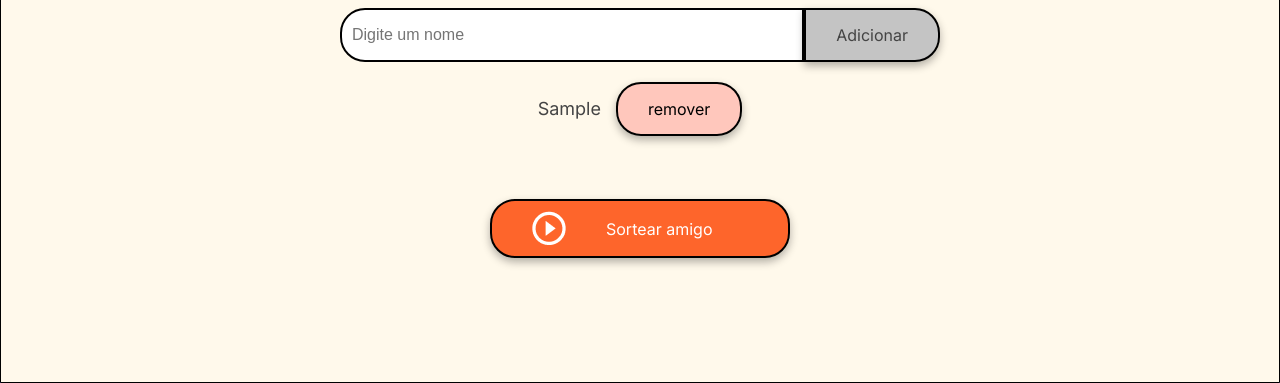
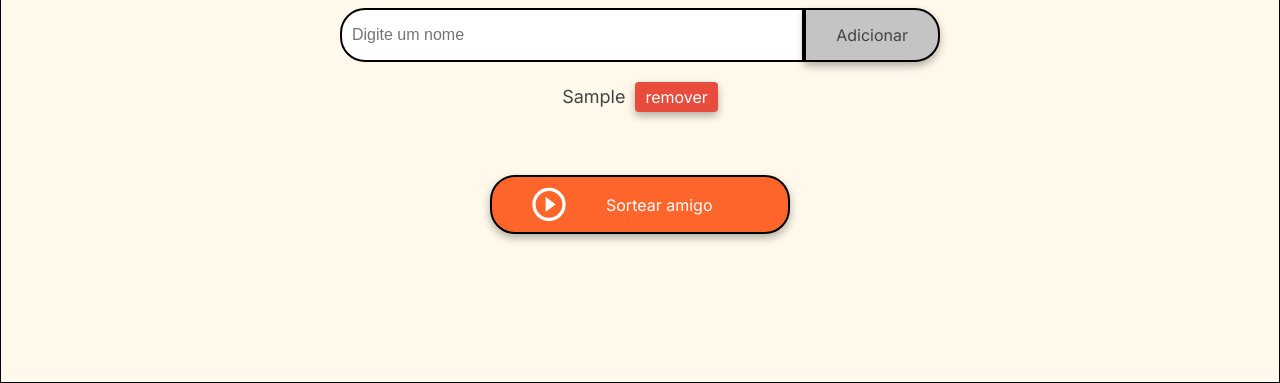
Before and after one commit to Italo0077/Amigo-Secreto, a plain HTML site: page index.html in a window 1280 px wide. Both pictures are taken after typing "Sample" into the empty fields and a click on the button "Adicionar". Shown: the part 417-800 px from the top of the page. Drawn offline with Linux system fonts and the light colour scheme.

Commit message:
Atualizar site

```diff
--- a/style.css
+++ b/style.css
@@ -116,9 +116,16 @@ button {
 }
 
 #removeAmigo {
-    margin-left: 15px;
-    margin-bottom: 8px;
-    background-color: rgba(255, 0, 0, 0.199);
+
+    background-color: #e74c3c; /* vermelho */
+  color: white;
+  border: none;
+  padding: 5px 10px;
+  margin-left: 10px;
+  margin-bottom: 8px;
+  border-radius: 4px;
+  cursor: pointer;
+  transition: background 0.3s ease;
 }
 
 .button-add {
```
